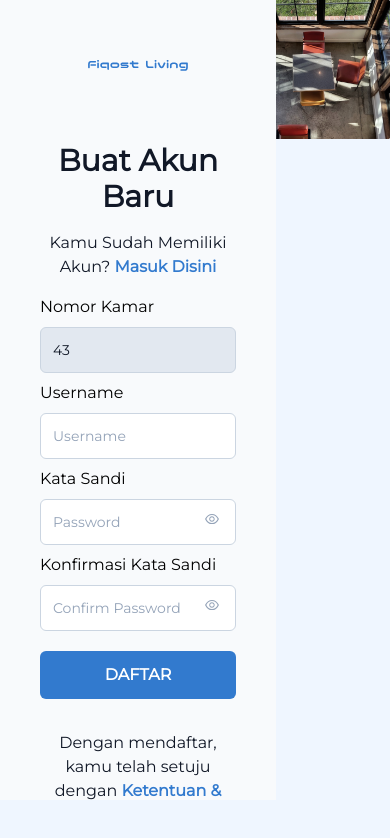
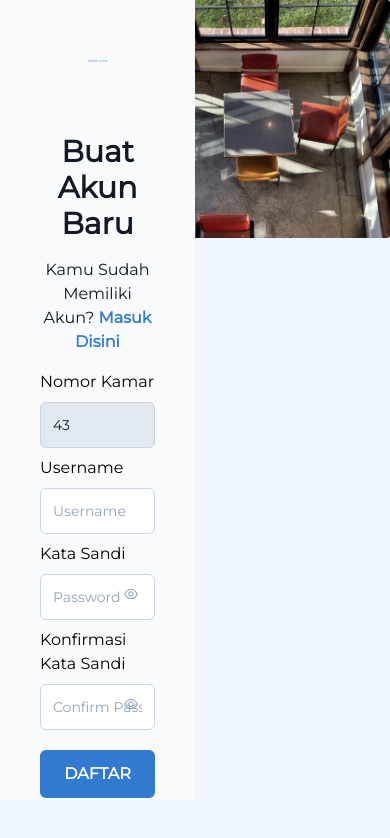
Before and after one commit to madunn123/fiQost-dev, a React (Vite) app: page /register in a window 390 px wide. Shown: the top 838 px of the page. Built offline with nearby package versions, Linux system fonts and the light colour scheme.

Commit message:
style: styling responsive

```diff
--- a/src/pages/Login.jsx
+++ b/src/pages/Login.jsx
@@ -10,10 +10,10 @@ export default function Login() {
   } = useLogin();
 
   return (
-    <section className="flex justify-center overflow-hidden xl:h-full xl:w-full">
+    <section className="overflow-hidden xl:h-full xl:w-full grid grid-cols-2">
       <div className="flex flex-col gap-4 bg-slate-50 max-h-[800px]">
         {state?.error && <span className="pl-4 text-red-600 border-l-4 border-red-600 py-2.5 capitalize bg-red-50">{state?.error}</span>}
-        <div className="text-font-colors xl:w-[700px] p-10 rounded-lg">
+        <div className="text-font-colors p-10 rounded-lg">
           <div className="flex flex-col text-center gap-y-20 xl:mt-5">
             <div className="flex justify-center px-12 py-10 ">
               <img src={Logo} alt="FiQost Living" />
@@ -81,7 +81,7 @@ export default function Login() {
         </div>
       </div>
       <div className="max-h-[800px]">
-        <img src={bg} alt="Background Auth" />
+        <img src={bg} alt="Background Auth" className="" />
       </div>
     </section>
   );
--- a/src/pages/Register.jsx
+++ b/src/pages/Register.jsx
@@ -11,7 +11,7 @@ export default function Register() {
   } = useRegister();
 
   return (
-    <section className="flex justify-center overflow-hidden xl:h-full xl:w-full">
+    <section className="overflow-hidden xl:h-full xl:w-full grid grid-cols-2">
       <div className="flex flex-col gap-4 bg-slate-50 max-h-[800px]">
         {state?.error && <span className="pl-4 text-red-600 border-l-4 border-red-600 py-2.5 capitalize bg-red-50">{state?.error}</span>}
         <div className="text-font-colors xl:w-[700px] px-10 py-5 rounded-lg">
```
